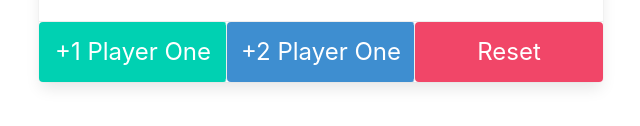
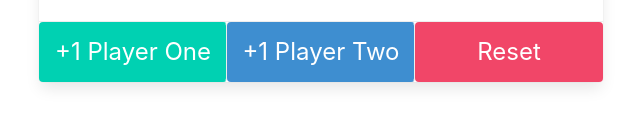
Before and after one commit to beingAtoZ/JavaScript-Projects, a plain HTML site: page index.html in a window 1280 px wide. Shown: the part 548-674 px from the top of the page, 319-959 px from the left. Drawn offline with nearby package versions, Linux system fonts and the light colour scheme.

Commit message:
Update index.html

```diff
--- a/index.html
+++ b/index.html
@@ -81,7 +81,7 @@
                   id="p2Button"
                   class="is-info button card-footer-item is-large"
                 >
-                  +2 Player One
+                  +1 Player Two
                 </button>
                 <button
                   id="reset"
```
